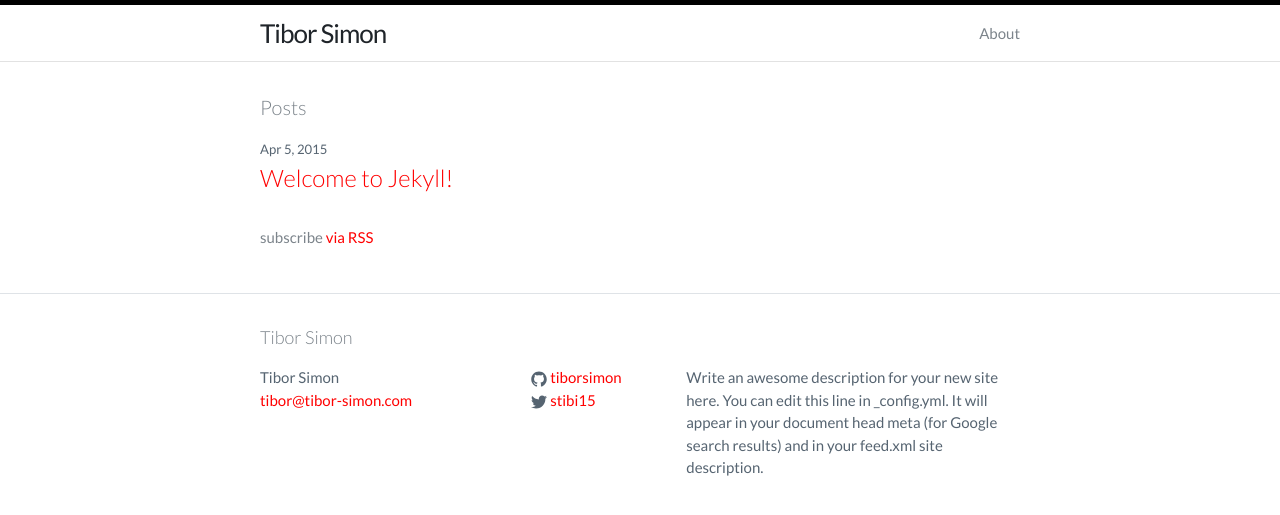
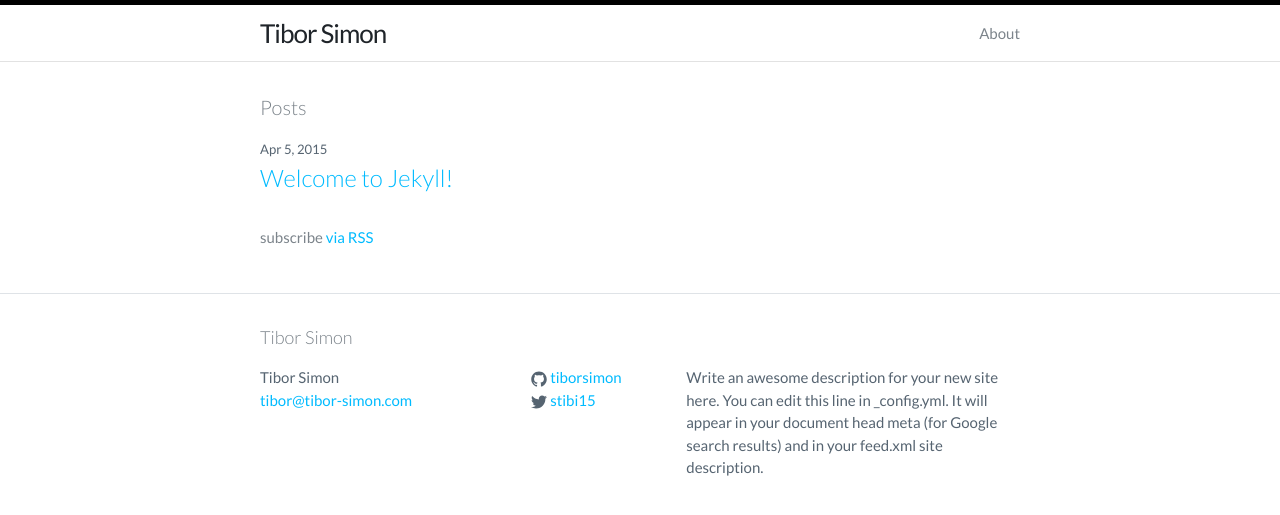
Before and after one commit to tiborsimon/tiborsimon.github.io, a Jekyll site: the page built from index.html, in a window 1280 px wide. Shown: the top 515 px of the page. Built offline with Jekyll 4.4.1, drawn with Linux system fonts in a browser that asks for light colours; nearby versions of some CDN libraries.

Commit message:
Link color changed

```diff
--- a/css/main.scss
+++ b/css/main.scss
@@ -14,7 +14,7 @@ $spacing-unit:      30px;
 
 $text-color:        #7C848B;
 $background-color:  #fff;
-$brand-color:       red;
+$brand-color:       #00BBFF;
 
 $pre-bg-color:      #f6f6f6;
 $pre-border-color:  #dadada;
```
